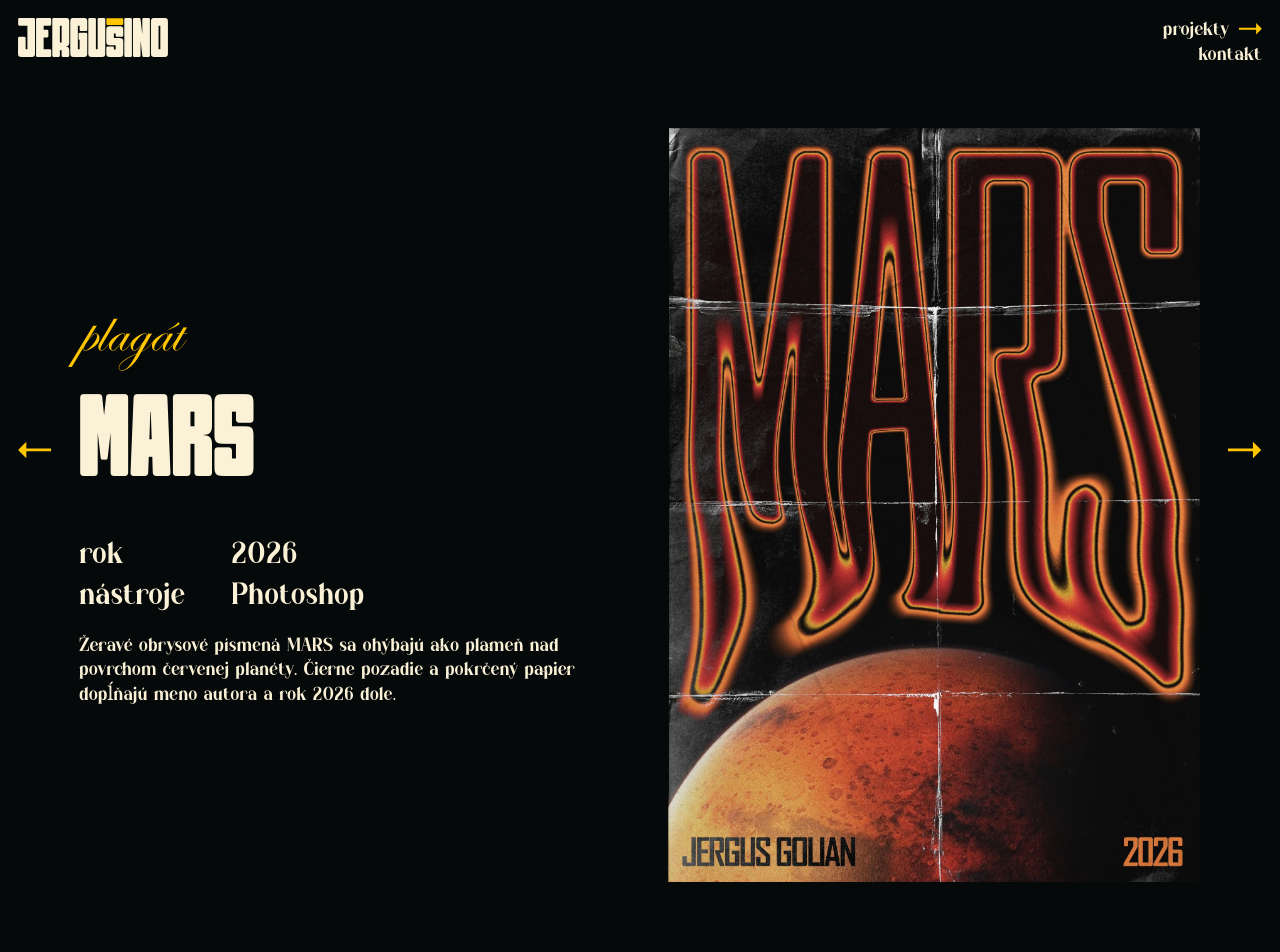
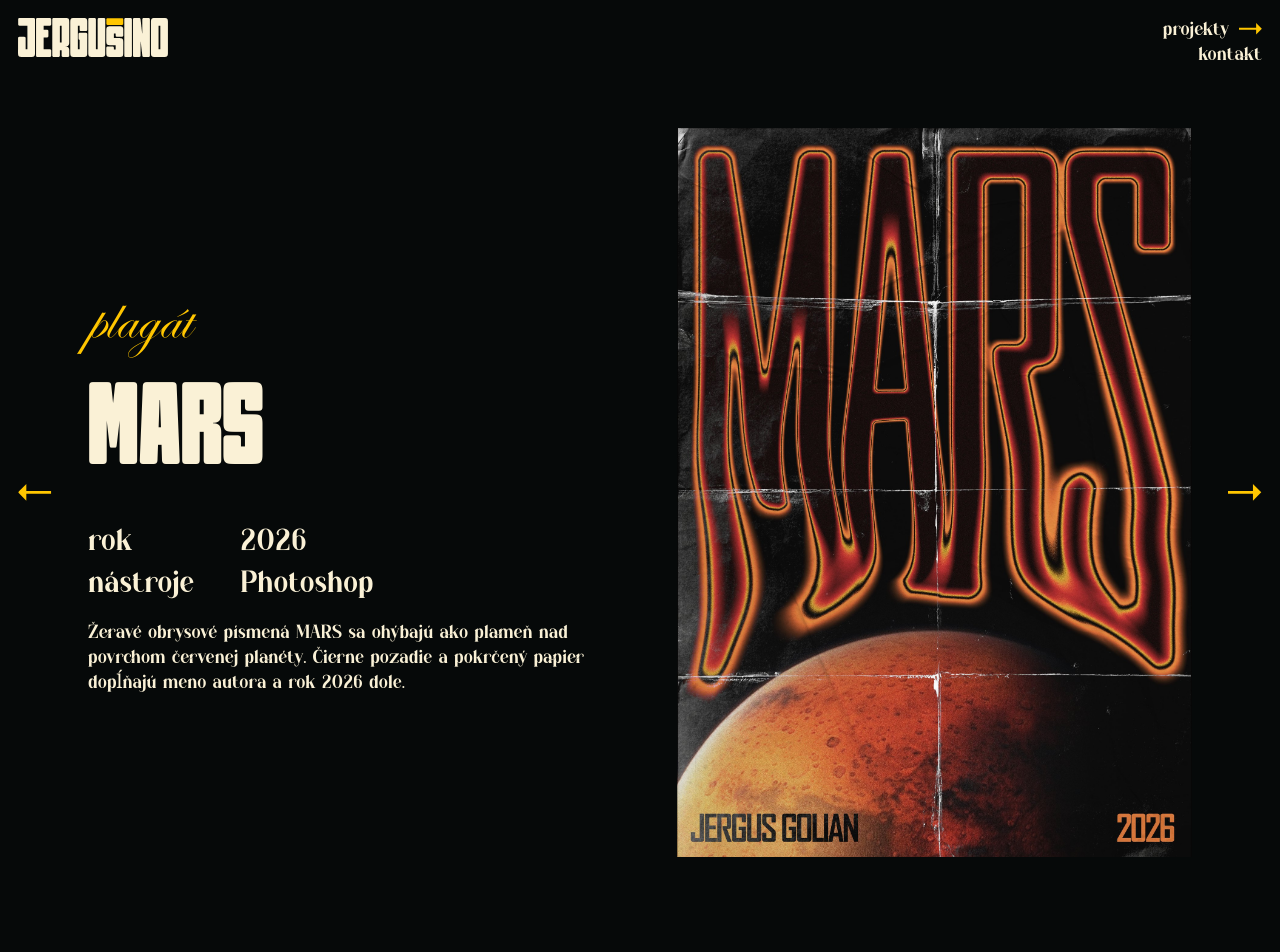
Before and after one commit to jergusino/jergusino.github.io, a Jekyll site: the page built from _projects/mars.md, in a window 1280 px wide. Shown: the top 952 px of the page. Built offline with Jekyll 4.4.1, drawn with Linux system fonts in a browser that asks for light colours; some web fonts are replaced.

Commit message:
Project page: poster scales with the text, arrows sit right beside the info and poster; tidy duplicated CSS
Co-Authored-By: Claude Opus 5.5 <noreply@anthropic.com>
Claude-Session: https://claude.ai/code/session_01RGVpc2Wp958A42zKqCrsaw

```diff
--- a/_layouts/project.html
+++ b/_layouts/project.html
@@ -12,10 +12,9 @@ layout: default
 {% for p in all %}{% if found and next == nil %}{% assign next = p %}{% endif %}{% if p.url == page.url %}{% assign found = true %}{% assign prev = last %}{% endif %}{% assign last = p %}{% endfor %}
 {% if prev == nil %}{% assign prev = all | last %}{% endif %}
 {% if next == nil %}{% assign next = all | first %}{% endif %}
-  {% if all.size > 1 %}<a class="page-arrow page-arrow--prev" href="{{ prev.url | relative_url }}" rel="prev" aria-label="Predchádzajúci projekt: {{ prev.title | escape }}"><svg class="arr arr--back" viewBox="0 0 24 12" width="24" height="12" aria-hidden="true" focusable="false"><path d="M0 5h18V0l6 6-6 6V7H0z"/></svg></a>{% endif %}
-  {% if all.size > 1 %}<a class="page-arrow page-arrow--next" href="{{ next.url | relative_url }}" rel="next" aria-label="Ďalší projekt: {{ next.title | escape }}"><svg class="arr" viewBox="0 0 24 12" width="24" height="12" aria-hidden="true" focusable="false"><path d="M0 5h18V0l6 6-6 6V7H0z"/></svg></a>{% endif %}
 
 <div class="project-body">
+  {% if all.size > 1 %}<a class="page-arrow page-arrow--prev" href="{{ prev.url | relative_url }}" rel="prev" aria-label="Predchádzajúci projekt: {{ prev.title | escape }}"><svg class="arr arr--back" viewBox="0 0 24 12" width="24" height="12" aria-hidden="true" focusable="false"><path d="M0 5h18V0l6 6-6 6V7H0z"/></svg></a>{% endif %}
 <div class="project-text">
 <section class="hero hero--page hero--project {{ acc }}">
   <div class="lockup">
@@ -64,6 +63,7 @@ layout: default
   {% endif %}
   </div>
 </div>
+  {% if all.size > 1 %}<a class="page-arrow page-arrow--next" href="{{ next.url | relative_url }}" rel="next" aria-label="Ďalší projekt: {{ next.title | escape }}"><svg class="arr" viewBox="0 0 24 12" width="24" height="12" aria-hidden="true" focusable="false"><path d="M0 5h18V0l6 6-6 6V7H0z"/></svg></a>{% endif %}
 </div>
 
 {% assign pool = site.projects | where: "type", page.type | sort: "date" | reverse %}
--- a/assets/css/main.css
+++ b/assets/css/main.css
@@ -348,79 +348,50 @@ html.viewer-open, html.viewer-open body { overflow: hidden; }
 .viewer .arr--back { transform: scaleX(-1); }
 @media (max-width: 520px) { .viewer button span { position: absolute; width: 1px; height: 1px; overflow: hidden; clip-path: inset(50%); } .viewer .arr { width: 2em; } }
 
-/* project page: on a wide screen the work stands next to the text instead of under it */
-.project-media { margin: 0 var(--F); }
+/* ── Project page ─────────────────────────────────────────────────────────────
+   Phones and tablets: title, info, then the work, one column (swipe left / right for the next project).
+   Wide screens: the info on the left, the work on the right, centred on each other, with the
+   previous / next arrows right beside them. Everything is sized by the width but capped by the
+   screen height, so the info and the whole poster always fit on screen. */
+body.project { --ts: min(calc(var(--T) * 3), 13vh); }                 /* title size; the poster follows it */
+body.project .hero--page { --title-size: var(--ts); }
+body.project .meta, body.project .back { font-size: clamp(1.1rem, min(2.4vw, 4vh), 2.6rem); }
+body.project .prose { font-size: min(var(--body), 2.8vh); font-size: clamp(0.95rem, min(var(--body), 2.8vh), 1.375rem); }
+@media (max-width: 520px) { body.project { --ts: min(calc(var(--T) * 3.4), 13vh); } }
+
+.project-media { margin: calc(var(--F) * 2) var(--F) 0; }
 .project-media img { display: block; max-width: 100%; height: auto; }
-.project-media { margin-top: calc(var(--F) * 2); }
 .media-main > :first-child { margin-top: 0; }
+.project-media .cover img { max-height: calc(100vh - var(--F) * 2); max-height: calc(100svh - var(--F) * 2); width: auto; margin: 0 auto; }
+.arr--back { transform: scaleX(-1); }
+
+.page-arrow { display: none; color: var(--yellow); }
+.page-arrow .arr { width: clamp(1.6rem, min(2.6vw, 4.5vh), 2.8rem); height: auto; margin: 0; fill: currentColor; vertical-align: 0; }
+.page-arrow:hover, .page-arrow:focus-visible { color: var(--cream); }
+
 @media (min-width: 900px) {
   .project-body {
-    display: grid; grid-template-columns: minmax(0, 1fr) minmax(0, 1fr); gap: calc(var(--F) * 3);
-    align-items: center; padding: calc(var(--F) * 7) var(--F) 0 0;   /* the work is centred on the text block as a whole */
-    max-width: calc(100vh * 1.9); max-width: calc(100svh * 1.9); margin: 0 auto;   /* very wide, short screens: text and work stay together in the middle */
-    --T: calc(min(100vw, 190vh) / 21); --T: calc(min(100vw, 190svh) / 21);          /* and the title and spacing are sized to that middle, not to the whole width */
+    /* very wide, short screens: everything stays together in the middle, sized to that middle */
+    --T: calc(min(100vw, 190vh) / 21); --T: calc(min(100vw, 190svh) / 21);
     --F: max(12px, calc(min(100vw, 190vh) / 70)); --F: max(12px, calc(min(100vw, 190svh) / 70));
+    --ts: min(calc(var(--T) * 3), 13vh);
+    --top: min(calc(var(--F) * 7), 16vh);
+    display: grid; grid-template-columns: auto minmax(0, 1fr) minmax(0, 1fr) auto;
+    column-gap: calc(var(--F) * 2); align-items: center;
+    padding: var(--top) var(--F) 0;
+    max-width: calc(100vh * 1.9); max-width: calc(100svh * 1.9); margin: 0 auto;
   }
   .project-text .hero--project { padding-top: 0; }
-  .project-body .prose { max-width: 70ch; }
-  .project-media { margin: 0; display: grid; justify-items: end; }
-  .project-media .cover img { width: auto; max-width: 100%; max-height: calc(100vh - var(--F) * 8); max-height: calc(100svh - var(--F) * 8); }
+  .project-text .hero--project .lockup { margin: 0; }
+  .project-body .prose { max-width: 70ch; margin-left: 0; }
+  .project-media { margin: 0 0 0 var(--F); display: grid; justify-items: end; }
+  .media-main { display: grid; justify-items: end; }
   .project-media .cover .zoom { display: block; }
+  /* the poster scales like the text: with the title size, but never taller than the screen */
+  .project-media .cover img {
+    max-height: min(calc(var(--ts) * 6.3), calc(100vh - var(--top) - var(--F) * 2));
+    max-height: min(calc(var(--ts) * 6.3), calc(100svh - var(--top) - var(--F) * 2));
+    margin: 0;
+  }
+  .page-arrow { display: grid; place-items: center; padding: 1em 0; }
 }
-
-/* carousel arrows at the sides of the whole page: previous / next project (also ← → on the keyboard).
-   They stay in the middle of the screen while you scroll; the page keeps a gutter free for them. */
-body.project { --arrow: clamp(1.6rem, 2.6vw, 2.8rem); --gut: calc(var(--arrow) + var(--F) * 1.5); }
-body.project main { padding: 0 var(--gut); }
-.page-arrow {
-  position: fixed; z-index: 3; top: 50%; transform: translateY(-50%);
-  display: grid; place-items: center; padding: 1em 0; color: var(--yellow);
-}
-.page-arrow--prev { left: var(--F); }
-.page-arrow--next { right: var(--F); }
-.page-arrow .arr { width: var(--arrow); height: auto; margin: 0; fill: currentColor; vertical-align: 0; }
-.page-arrow:hover, .page-arrow:focus-visible { color: var(--cream); }
-@media (max-width: 899px) {                       /* phones and tablets: no arrows, swipe left / right instead */
-  body.project main { padding: 0; }
-  .page-arrow { display: none; }
-}
-.arr--back { transform: scaleX(-1); }
-@media (max-width: 520px) { .viewer button span { position: absolute; width: 1px; height: 1px; overflow: hidden; clip-path: inset(50%); } .viewer .arr { width: 2em; } }
-
-/* project page: on a wide screen the work stands next to the text instead of under it */
-.project-media { margin: 0 var(--F); }
-.project-media img { display: block; max-width: 100%; height: auto; }
-.project-media { margin-top: calc(var(--F) * 2); }
-.media-main > :first-child { margin-top: 0; }
-@media (min-width: 900px) {
-  .project-body {
-    display: grid; grid-template-columns: minmax(0, 1fr) minmax(0, 1fr); gap: calc(var(--F) * 3);
-    align-items: center; padding: calc(var(--F) * 7) var(--F) 0 0;   /* the work is centred on the text block as a whole */
-    max-width: calc(100vh * 1.9); max-width: calc(100svh * 1.9); margin: 0 auto;   /* very wide, short screens: text and work stay together in the middle */
-    --T: calc(min(100vw, 190vh) / 21); --T: calc(min(100vw, 190svh) / 21);          /* and the title and spacing are sized to that middle, not to the whole width */
-    --F: max(12px, calc(min(100vw, 190vh) / 70)); --F: max(12px, calc(min(100vw, 190svh) / 70));
-  }
-  .project-text .hero--project { padding-top: 0; }
-  .project-body .prose { max-width: 70ch; }
-  .project-media { margin: 0; display: grid; justify-items: end; }
-  .project-media .cover img { width: auto; max-width: 100%; max-height: calc(100vh - var(--F) * 8); max-height: calc(100svh - var(--F) * 8); }
-  .project-media .cover .zoom { display: block; }
-}
-
-/* carousel arrows beside the work: previous / next project (also ← → on the keyboard) */
-.arr--back { transform: scaleX(-1); }
-@media (min-width: 900px) {
-  .media-main { display: grid; justify-items: end; }
-}
-
-/* project page: the text never grows past what fits on the screen next to (or above) the work.
-   Sizes follow the width as before, but are capped by the screen height. */
-body.project .hero--page { --title-size: min(calc(var(--T) * 3), 13vh); }
-body.project .meta, body.project .back { font-size: clamp(1.1rem, min(2.4vw, 4vh), 2.6rem); }
-body.project .prose { font-size: min(var(--body), 2.8vh); font-size: clamp(0.95rem, min(var(--body), 2.8vh), 1.375rem); }
-@media (min-width: 900px) {
-  .project-body { padding-top: min(calc(var(--F) * 7), 16vh); }
-}
-@media (max-width: 520px) {
-  body.project .hero--page { --title-size: min(calc(var(--T) * 3.4), 13vh); }
-}
```
